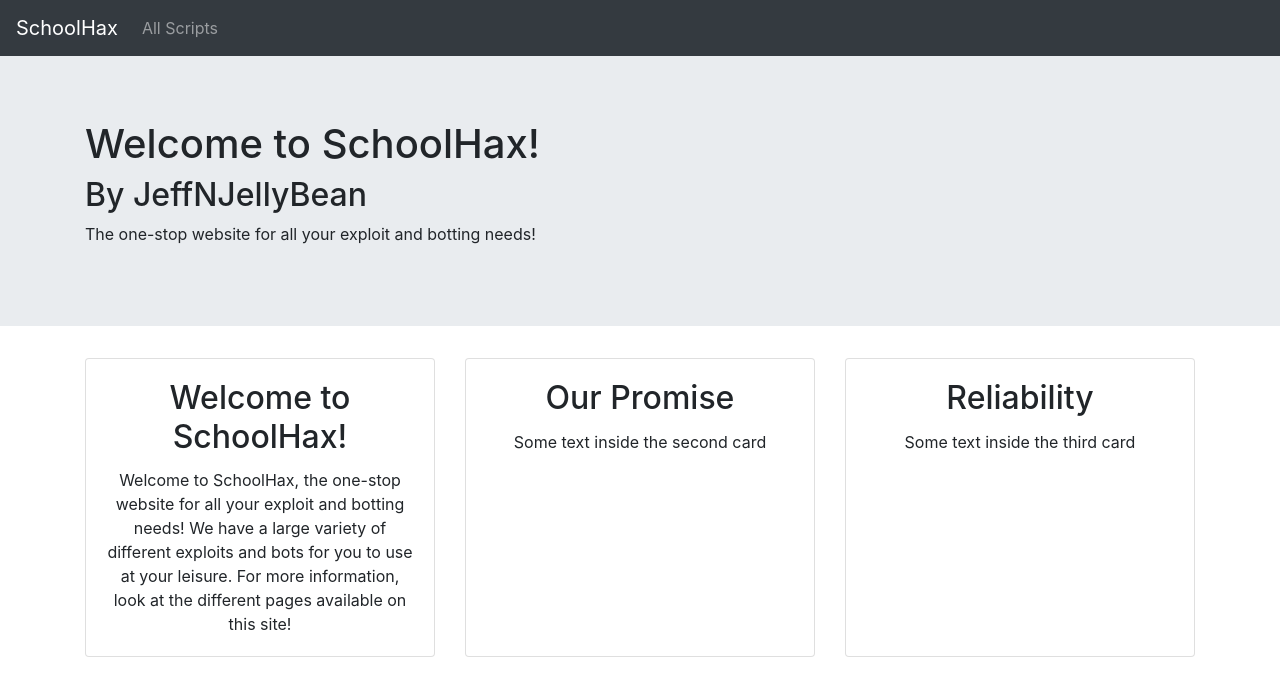
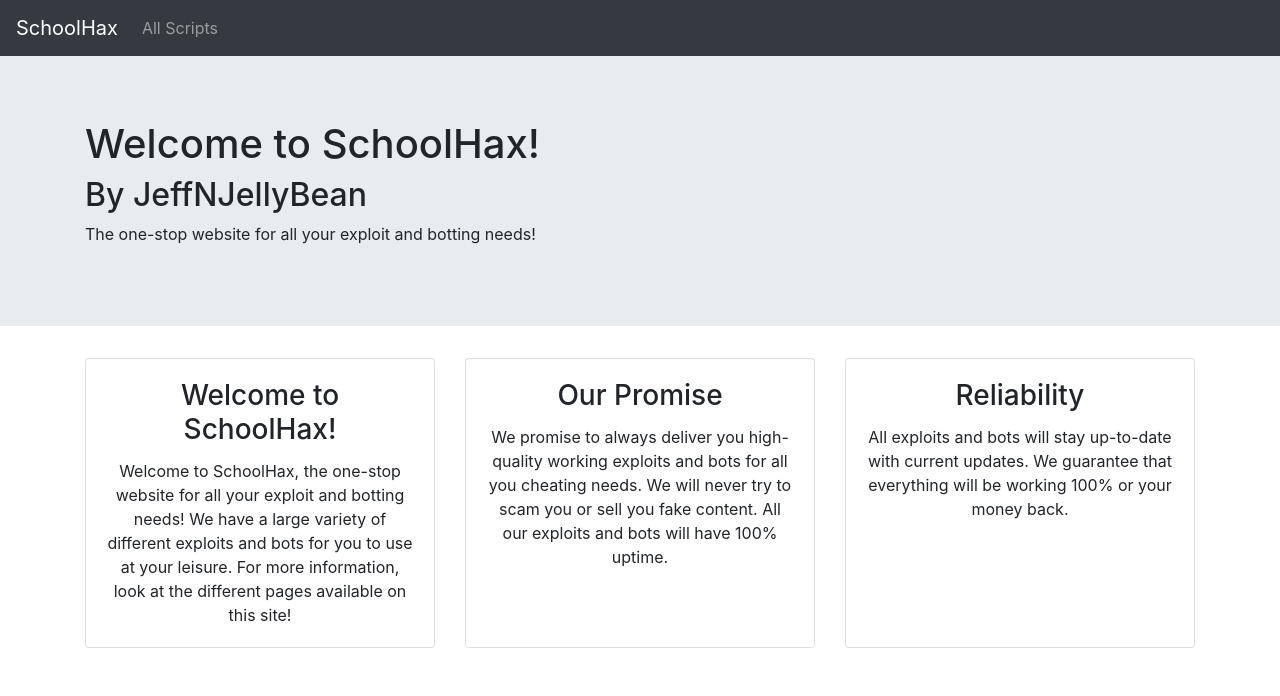
Before and after one commit to RandomLad420/schoolhax, a plain HTML site: page index.html in a window 1280 px wide. Drawn offline with nearby package versions, Linux system fonts and the light colour scheme.

Commit message:
Update index.html

```diff
--- a/index.html
+++ b/index.html
@@ -38,7 +38,7 @@
     <div class="card-deck">
       <div class="card">
         <div class="card-body text-center">
-          <h2 class="card-title">Welcome to SchoolHax!</h2>
+          <h3 class="card-title">Welcome to SchoolHax!</h2>
           <p class="card-text">
             Welcome to SchoolHax, the one-stop website for all your exploit and botting needs!
             We have a large variety of different exploits and bots for you to use at your leisure.
@@ -48,14 +48,21 @@
       </div>
       <div class="card">
         <div class="card-body text-center">
-          <h2 class="card-title">Our Promise</h2>
-          <p class="card-text">Some text inside the second card</p>
+          <h3 class="card-title">Our Promise</h2>
+          <p class="card-text">
+            We promise to always deliver you high-quality working exploits and bots for all you cheating needs.
+            We will never try to scam you or sell you fake content.
+            All our exploits and bots will have 100% uptime.
+          </p>
         </div>
       </div>
       <div class="card">
         <div class="card-body text-center">
-          <h2 class="card-title">Reliability</h2>
-          <p class="card-text">Some text inside the third card</p>
+          <h3 class="card-title">Reliability</h2>
+          <p class="card-text">
+            All exploits and bots will stay up-to-date with current updates.
+            We guarantee that everything will be working 100% or your money back.
+          </p>
         </div>
       </div>
     </div>
```
